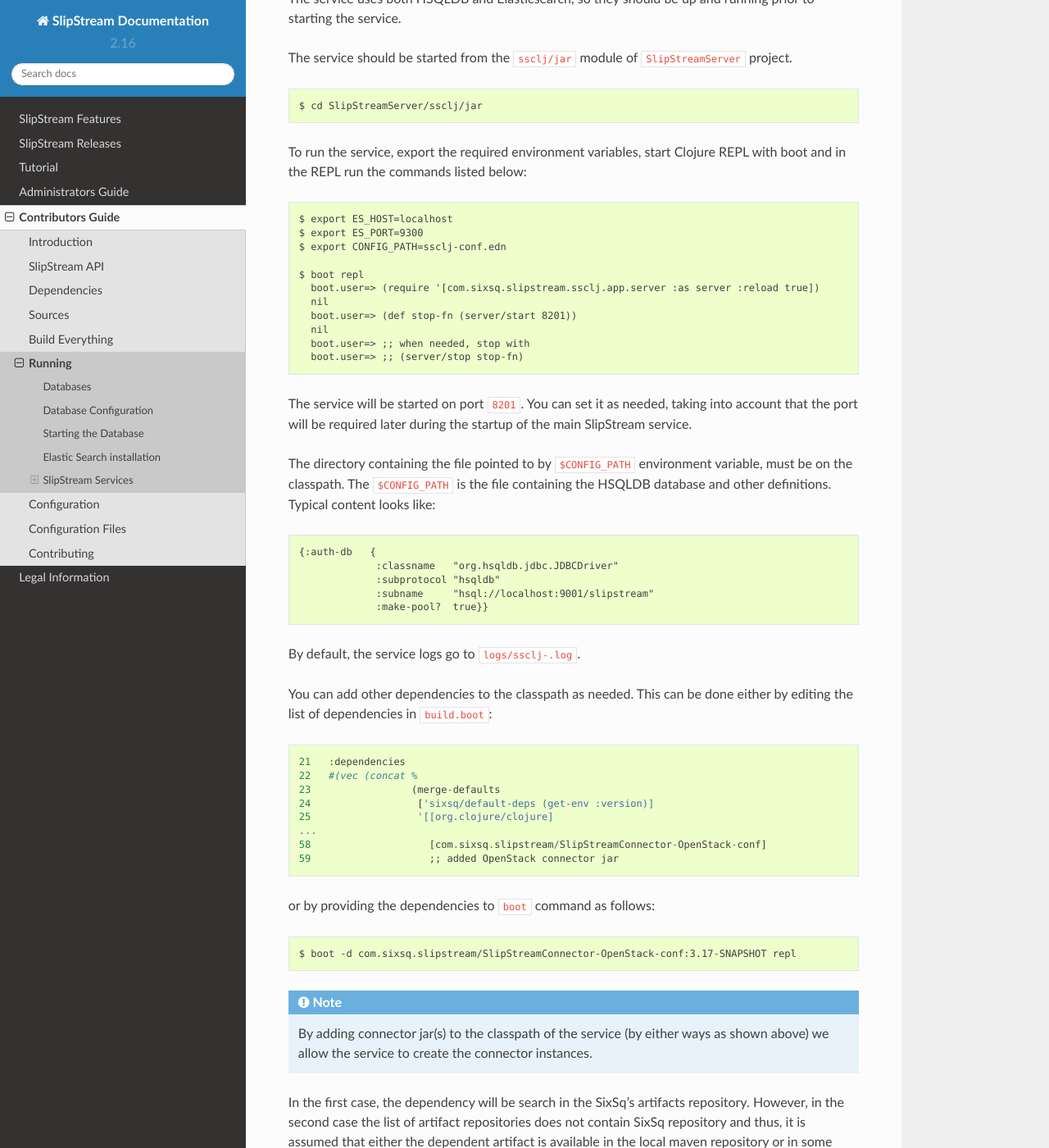
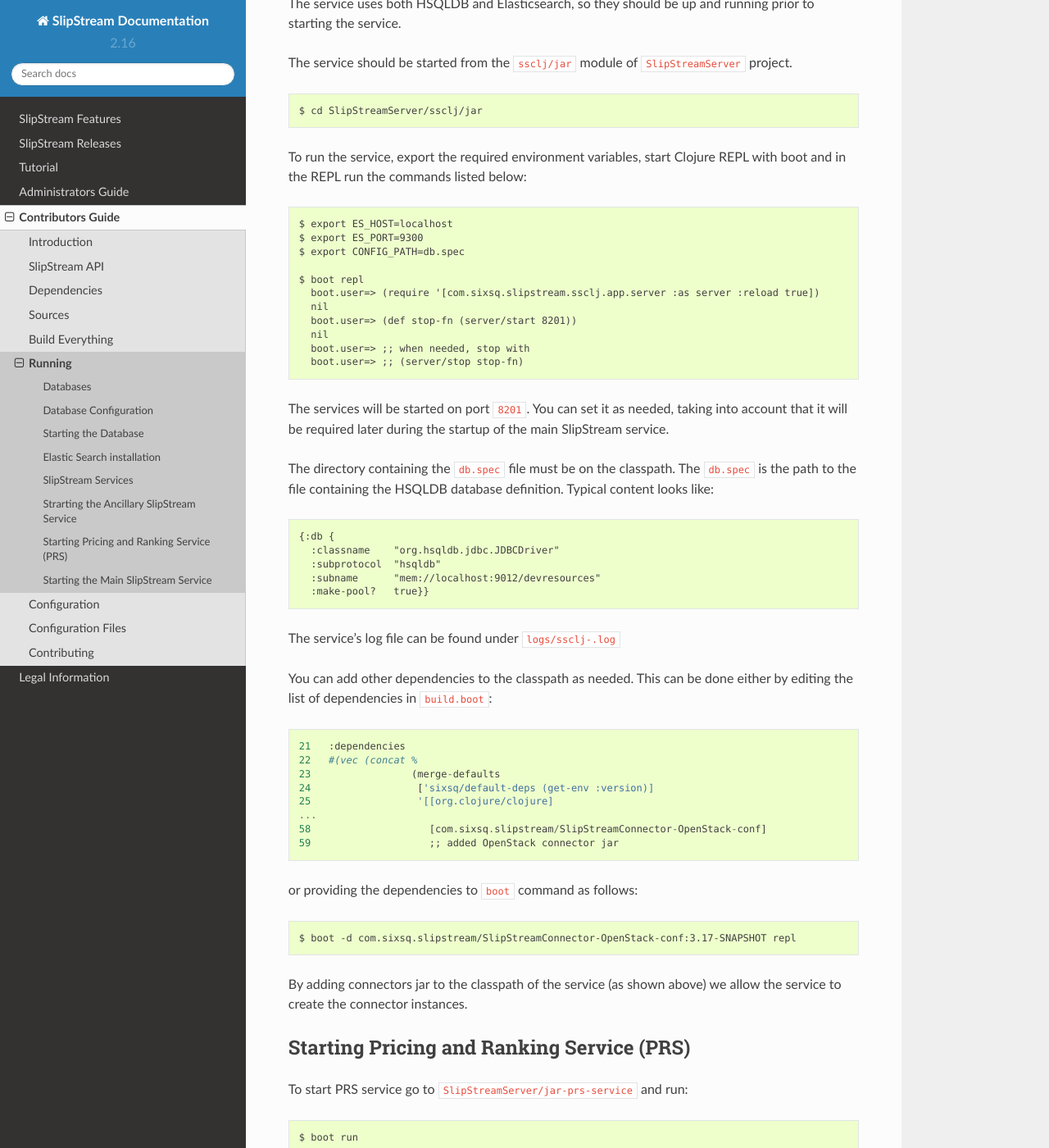
Before and after one commit to slipstream/SlipStreamDocumentation, a Sphinx documentation site: the page built from docs/developer_guide/running.rst, in a window 1280 px wide and 1400 px high, scrolled down 1561 px. Shown: the whole window at 82% size. Built offline with Sphinx 7.4.7 and the Read the Docs theme 2.0.0, drawn with Linux system fonts in a browser that asks for light colours; some of the changed text lies outside the part shown.

```diff
--- a/docs/developer_guide/running.rst
+++ b/docs/developer_guide/running.rst
@@ -67,7 +67,7 @@
 to start these services.
 
 Strarting the Ancillary SlipStream Service
-~~~~~~~~~~~~~~~~~~~~~~~~~~~~~~~~~~~~~~~~~~
+------------------------------------------
 
 This service should be started first and includes additional resources, such
 as ``event`` and ``usage`` resources.  As opposed to the main service, which is
@@ -87,7 +87,7 @@
 
     $ export ES_HOST=localhost
     $ export ES_PORT=9300
-    $ export CONFIG_PATH=ssclj-conf.edn
+    $ export CONFIG_PATH=db.spec
 
     $ boot repl
       boot.user=> (require '[com.sixsq.slipstream.ssclj.app.server :as server :reload true])
@@ -97,22 +97,21 @@
       boot.user=> ;; when needed, stop with
       boot.user=> ;; (server/stop stop-fn)
 
-The service will be started on port ``8201``.  You can set it as needed,
-taking into account that the port will be required later during the startup of
-the main SlipStream service.
+The services will be started on port ``8201``.  You can set it as needed,
+taking into account that it will be required later during the startup of the
+main SlipStream service.
 
-The directory containing the file pointed to by ``$CONFIG_PATH`` environment
-variable, must be on the classpath.  The ``$CONFIG_PATH`` is the file
-containing the HSQLDB database and other definitions.  Typical content
-looks like::
+The directory containing the ``db.spec`` file must be on the classpath.  The
+``db.spec`` is the path to the file containing the HSQLDB database definition.
+Typical content looks like::
 
-    {:auth-db   {
-                 :classname   "org.hsqldb.jdbc.JDBCDriver"
-                 :subprotocol "hsqldb"
-                 :subname     "hsql://localhost:9001/slipstream"
-                 :make-pool?  true}}
+    {:db {
+      :classname    "org.hsqldb.jdbc.JDBCDriver"
+      :subprotocol  "hsqldb"
+      :subname      "mem://localhost:9012/devresources"
+      :make-pool?   true}}
 
-By default, the service logs go to ``logs/ssclj-.log``.
+The service's log file can be found under ``logs/ssclj-.log``
 
 You can add other dependencies to the classpath
 as needed.  This can be done either by editing the list of dependencies in
@@ -127,46 +126,33 @@
     58                    [com.sixsq.slipstream/SlipStreamConnector-OpenStack-conf]
     59                    ;; added OpenStack connector jar
 
-or by providing the dependencies to ``boot`` command as follows::
+or providing the dependencies to ``boot`` command as follows::
 
     $ boot -d com.sixsq.slipstream/SlipStreamConnector-OpenStack-conf:3.17-SNAPSHOT repl
 
-.. note::
-  By adding connector jar(s) to the classpath of the service (by either ways as
-  shown above) we allow the service to create the connector instances.
-
-In the first case, the dependency will be search in the SixSq's artifacts
-repository.  However, in the second case the list of artifact repositories
-does not contain SixSq repository and thus, it is assumed that either the
-dependent artifact is available in the local maven repository or in some
-standard global repositories.
+By adding connectors jar to the classpath of the service (as shown above) we
+allow the service to create the connector instances.
 
 Starting Pricing and Ranking Service (PRS)
-~~~~~~~~~~~~~~~~~~~~~~~~~~~~~~~~~~~~~~~~~~
+------------------------------------------
 
 To start PRS service go to ``SlipStreamServer/jar-prs-service`` and run::
 
     $ boot run
 
-The service starts on ``localhost:3000`` by default.  The service logs go to
-stdout/err.
+The service starts on ``localhost:3000`` by default.  Logs go to stdout/err.
 
 Starting the Main SlipStream Service
-~~~~~~~~~~~~~~~~~~~~~~~~~~~~~~~~~~~~
+------------------------------------
 
-To run the main server, go into the ``war`` subdirectory in the
+To run the main server, drop into the ``war`` subdirectory in the
 ``SlipStreamServer`` project and then use Jetty to run the SlipStream web
 archive (war file).
 
 ::
 
     $ cd SlipStreamServer/war
-    $ export ES_HOST=localhost
-    $ export ES_PORT=9300
     $ mvn jetty:run-war
-
-The server makes use of Elasticsearch as database backend, therefore, you see
-the need to set the host and port of Elasticsearch.
 
 If the last command returns an error like
 ``JettyRunWarMojo : Unsupported major.minor version 51.0`` make sure you
@@ -178,8 +164,6 @@
 As you can see, we run SlipStream as a war behind Jetty. Now that the
 server's running, visit http://localhost:8080/ with your Web browser.
 
-TODO: Add connector to classpath.
-
 During development, especially when working on the UI with css and
 JavaScript files, to avoid the war building round trip, you can start
 the server pointing to source static location as following:
```
Also changed, not shown: other parts of docs/developer_guide/running.rst (+3 -1 lines).
